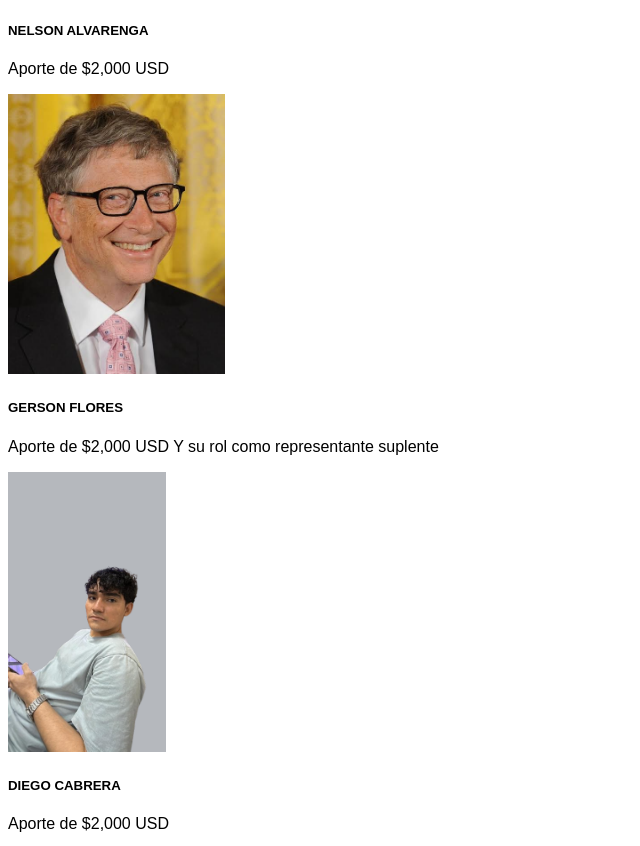
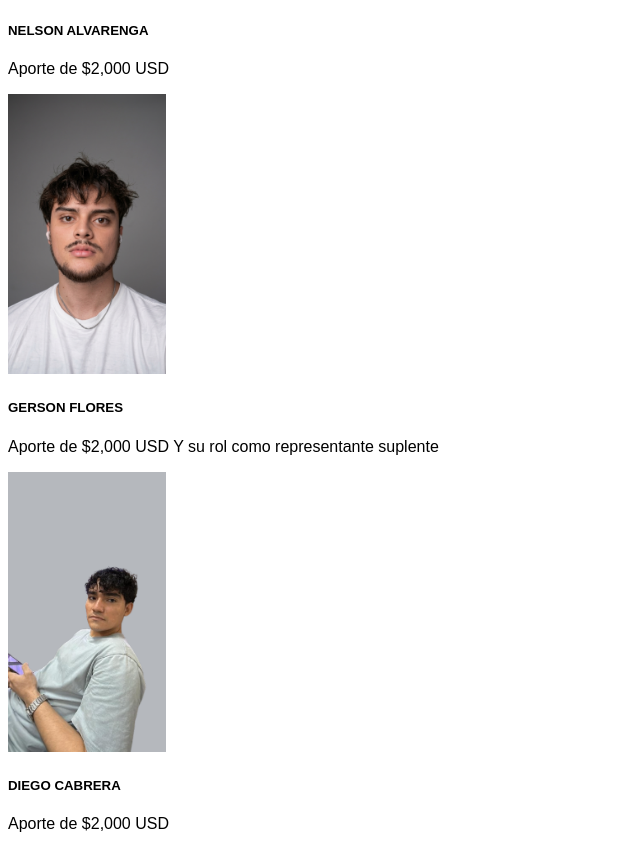
Before and after one commit to Puchungu/joya-garage, an Astro site: page /joya-garage/Team in a window 1280 px wide. Shown: the part 810-1656 px from the top of the page, without its empty margins (0-640 px from the left). Built offline with nearby package versions, Linux system fonts and the light colour scheme; Astro itself is replaced by a stand-in of ours.

Commit message:
fix: update image source for Gerson Flores in Team page

```diff
--- a/src/pages/Team.astro
+++ b/src/pages/Team.astro
@@ -24,7 +24,7 @@
             </div>
             <div class="col">
                 <div class="card h-100">
-                    <img src="/ejemplo.jpg" class="card-img-top" alt="FOTO DE GERSON MANASES FLORES QUINTEROS">
+                    <img src="/mana.jpeg" class="card-img-top" alt="FOTO DE GERSON MANASES FLORES QUINTEROS">
                     <div class="card-body bg-dark text-white border border-warning">
                         <h5 class="card-title text-warning">GERSON FLORES </h5>
                         <p class="card-text">Aporte de $2,000 USD Y su rol como representante suplente</p>
```
Also changed, not shown: public/mana.jpeg (added).
